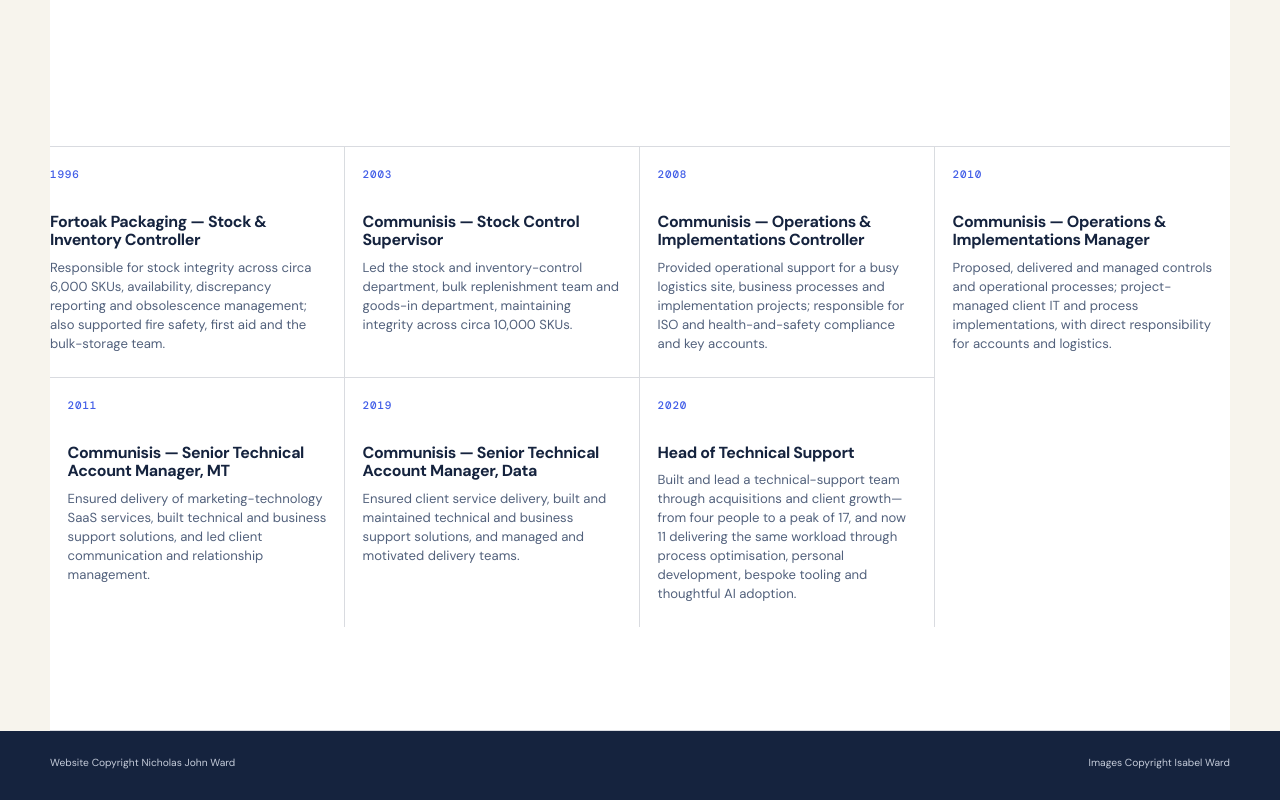
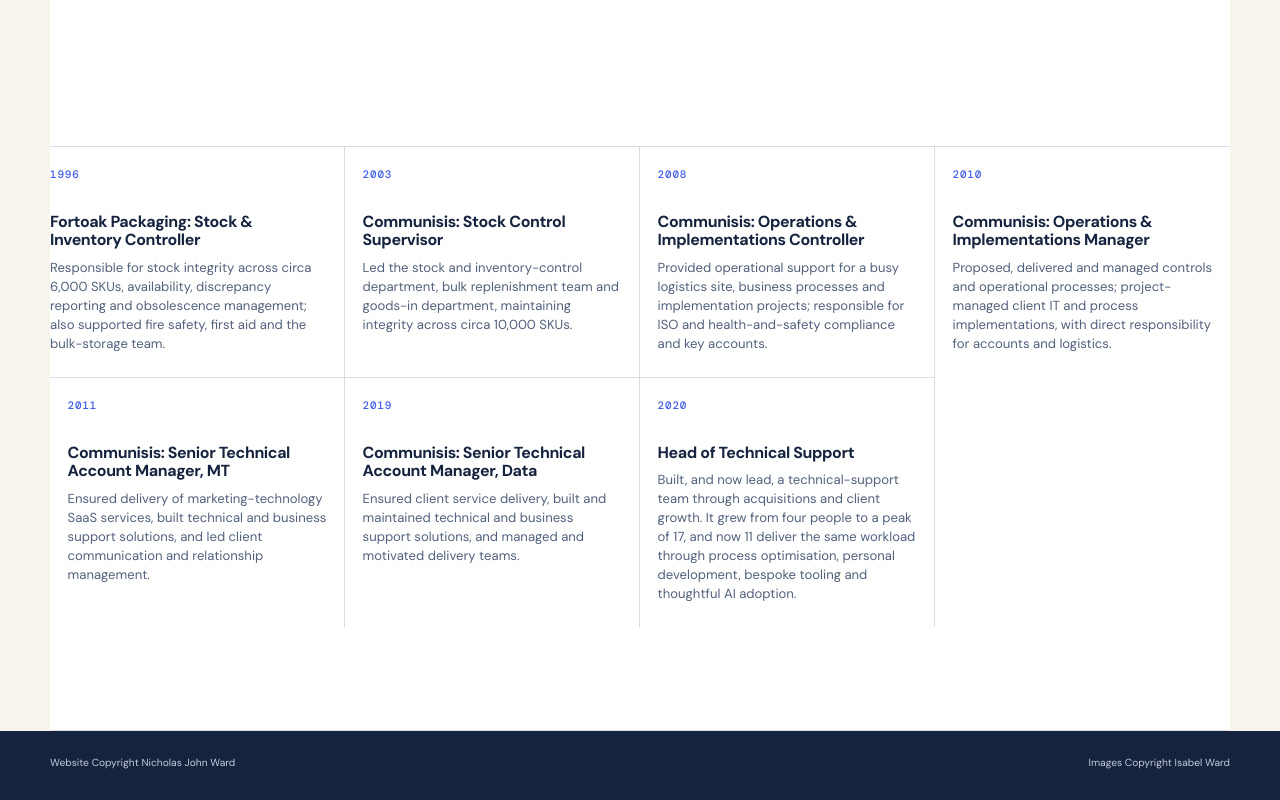
Before and after one commit to Wardy-uk/nicholaswardweb, a Next.js app in the folder upgrade-next/: page /about in a window 1280 px wide. Shown: the part 2095-2895 px from the top of the page. Built offline with nearby package versions, Linux system fonts and the light colour scheme; a web font is replaced by a local one.

Commit message:
Remove em dashes from site copy

```diff
--- a/upgrade-next/app/layout.tsx
+++ b/upgrade-next/app/layout.tsx
@@ -11,8 +11,8 @@
     default: "Nicholas Ward",
     template: "%s | Nicholas Ward",
   },
-  description: "Nicholas Ward — technical, operational and digital delivery leadership.",
-  openGraph: { title: "Nicholas Ward — Technical & operational leadership", description: "Clear thinking and dependable delivery across technical, operational and digital work.", url: "/", siteName: "Nicholas Ward", locale: "en_GB", type: "website" },
+  description: "Nicholas Ward: technical, operational and digital delivery leadership.",
+  openGraph: { title: "Nicholas Ward: Technical & operational leadership", description: "Clear thinking and dependable delivery across technical, operational and digital work.", url: "/", siteName: "Nicholas Ward", locale: "en_GB", type: "website" },
   robots: { index: true, follow: true },
 };
 
--- a/upgrade-next/app/page.tsx
+++ b/upgrade-next/app/page.tsx
@@ -14,7 +14,7 @@
   ["02", "Technical Delivery", "Design, development and delivery of SaaS solutions in a DevOps environment."],
   ["03", "Operational Management", "Analysing, implementing and managing controls and operational processes in line with ISO 27001, ISO 9001 and ISO 14001."],
   ["04", "Stakeholder Relationships", "Building strong, lasting relationships with clients and internal stakeholders to understand their business and build lasting trust."],
-  ["05", "AI Enablement", "Building bespoke tooling and adopting AI to reduce friction, strengthen delivery and give teams more room to think—not less."],
+  ["05", "AI Enablement", "Building bespoke tooling and adopting AI to reduce friction, strengthen delivery and give teams more room to think, not less."],
 ];
 
 export default function HomePage() {
@@ -34,7 +34,7 @@
 
       <section className="capabilities">
         <div className="container capabilities-inner">
-          <div className="capabilities-intro"><p className="eyebrow">What I Do</p><h2>From onboarding to service delivery</h2><p>From solution inception and technical analysis through development, rollout and ongoing support—with operational controls and client trust at the centre.</p></div>
+          <div className="capabilities-intro"><p className="eyebrow">What I Do</p><h2>From onboarding to service delivery</h2><p>From solution inception and technical analysis through development, rollout and ongoing support, with operational controls and client trust at the centre.</p></div>
           <div className="capability-list">{services.map(([number, title, copy]) => <article className="capability" key={number}><span>{number}</span><h3>{title}</h3><p>{copy}</p></article>)}</div>
         </div>
       </section>
--- a/upgrade-next/app/work/page.tsx
+++ b/upgrade-next/app/work/page.tsx
@@ -3,5 +3,5 @@
 import { WorkGrid } from "../../components/WorkGrid";
 
 export default function WorkPage() {
-  return <><SiteHeader active="work" /><main id="main"><section className="page-hero container"><p className="eyebrow">Selected work</p><h1>Thoughtful websites for businesses with something to say.</h1><p className="lead">A growing collection of strategy-led, carefully built web work. Every project below is documented honestly—what was needed, what was made, and why.</p></section><section className="section container"><WorkGrid /><p className="portfolio-note">New client projects will be added here as they launch. Interested in being one of the first? <a className="text-link" href="/contact">Let&apos;s talk ↗</a></p></section></main><SiteFooter /></>;
+  return <><SiteHeader active="work" /><main id="main"><section className="page-hero container"><p className="eyebrow">Selected work</p><h1>Thoughtful websites for businesses with something to say.</h1><p className="lead">A growing collection of strategy-led, carefully built web work. Every project below is documented honestly: what was needed, what was made, and why.</p></section><section className="section container"><WorkGrid /><p className="portfolio-note">New client projects will be added here as they launch. Interested in being one of the first? <a className="text-link" href="/contact">Let&apos;s talk ↗</a></p></section></main><SiteFooter /></>;
 }
--- a/upgrade-next/data/timeline.ts
+++ b/upgrade-next/data/timeline.ts
@@ -8,37 +8,37 @@
 export const timelineEntries: TimelineEntry[] = [
   {
     period: "1996",
-    title: "Fortoak Packaging — Stock & Inventory Controller",
+    title: "Fortoak Packaging: Stock & Inventory Controller",
     detail: "Responsible for stock integrity across circa 6,000 SKUs, availability, discrepancy reporting and obsolescence management; also supported fire safety, first aid and the bulk-storage team.",
   },
   {
     period: "2003",
-    title: "Communisis — Stock Control Supervisor",
+    title: "Communisis: Stock Control Supervisor",
     detail: "Led the stock and inventory-control department, bulk replenishment team and goods-in department, maintaining integrity across circa 10,000 SKUs.",
   },
   {
     period: "2008",
-    title: "Communisis — Operations & Implementations Controller",
+    title: "Communisis: Operations & Implementations Controller",
     detail: "Provided operational support for a busy logistics site, business processes and implementation projects; responsible for ISO and health-and-safety compliance and key accounts.",
   },
   {
     period: "2010",
-    title: "Communisis — Operations & Implementations Manager",
+    title: "Communisis: Operations & Implementations Manager",
     detail: "Proposed, delivered and managed controls and operational processes; project-managed client IT and process implementations, with direct responsibility for accounts and logistics.",
   },
   {
     period: "2011",
-    title: "Communisis — Senior Technical Account Manager, MT",
+    title: "Communisis: Senior Technical Account Manager, MT",
     detail: "Ensured delivery of marketing-technology SaaS services, built technical and business support solutions, and led client communication and relationship management.",
   },
   {
     period: "2019",
-    title: "Communisis — Senior Technical Account Manager, Data",
+    title: "Communisis: Senior Technical Account Manager, Data",
     detail: "Ensured client service delivery, built and maintained technical and business support solutions, and managed and motivated delivery teams.",
   },
   {
     period: "2020",
     title: "Head of Technical Support",
-    detail: "Built and lead a technical-support team through acquisitions and client growth—from four people to a peak of 17, and now 11 delivering the same workload through process optimisation, personal development, bespoke tooling and thoughtful AI adoption.",
+    detail: "Built, and now lead, a technical-support team through acquisitions and client growth. It grew from four people to a peak of 17, and now 11 deliver the same workload through process optimisation, personal development, bespoke tooling and thoughtful AI adoption.",
   },
 ];
--- a/upgrade-next/data/work.ts
+++ b/upgrade-next/data/work.ts
@@ -15,7 +15,7 @@
     type: "Personal brand · 2026",
     title: "Nicholas Ward",
     summary: "A deliberate repositioning of a dated personal site into a clear, conversion-led consultancy and web offering.",
-    challenge: "Create a confident digital home that could carry both professional credibility and a new commercial web practice—without leaning on empty superlatives or invented social proof.",
+    challenge: "Create a confident digital home that could carry both professional credibility and a new commercial web practice without leaning on empty superlatives or invented social proof.",
     approach: ["Clarified the offer around real client problems", "Built a visual system with typography, rhythm and editorial contrast", "Created a responsive Next.js build with accessible navigation and a direct contact path"],
     deliverables: ["Positioning & page architecture", "Visual direction & responsive UI", "Next.js implementation", "SEO and social-sharing foundations"],
   },
```
